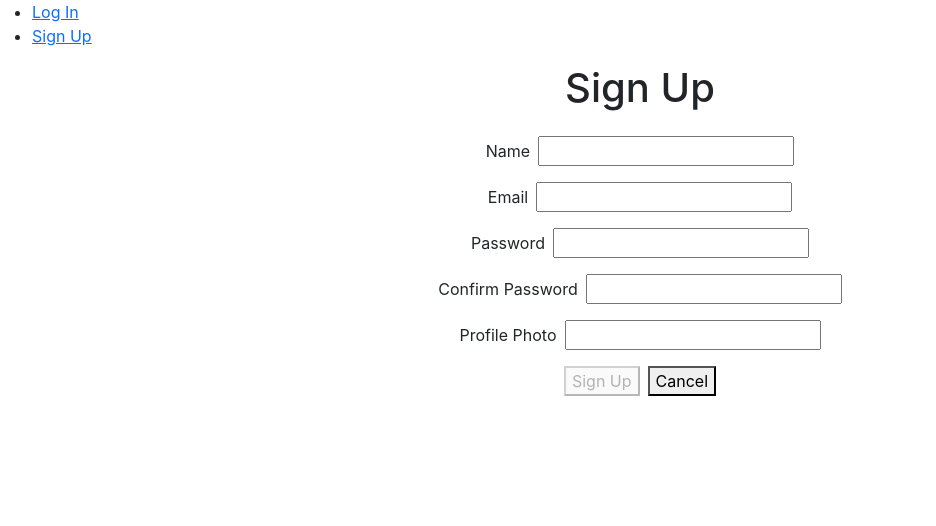
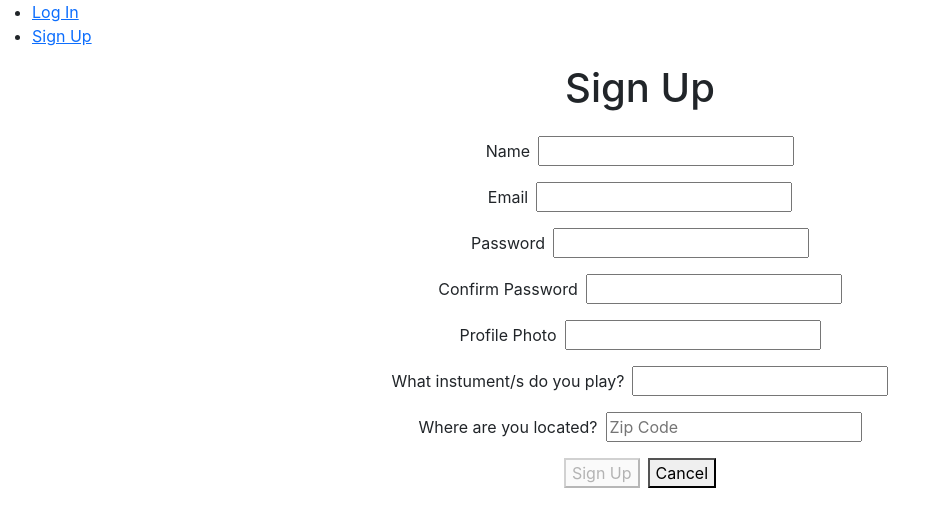
Before and after one commit to DevonJenkins/vibin-front-end, a React (Create React App) app: page /signup in a window 1280 px wide. Shown: the top 526 px of the page, without its empty margins (0-936 px from the left). Built offline with nearby package versions, Linux system fonts and the light colour scheme; no server answers.

Commit message:
add location/zipcode input.

```diff
--- a/src/components/SignupForm/SignupForm.jsx
+++ b/src/components/SignupForm/SignupForm.jsx
@@ -11,6 +11,8 @@ const SignupForm = props => {
     password: '',
     passwordConf: '',
     avatar: '',
+    instruments: '',
+    zip: '',
   })
 
   const handleChange = e => {
@@ -32,7 +34,7 @@ const SignupForm = props => {
     }
   }
 
-  const { name, email, password, passwordConf, avatar } = formData
+  const { name, email, password, passwordConf, avatar, instruments, zip } = formData
 
   const isFormInvalid = () => {
     return !(name && email && password && password === passwordConf)
@@ -104,6 +106,33 @@ const SignupForm = props => {
         />
       </div>
       <div className={styles.inputContainer}>
+        <label htmlFor="instruments" className={styles.label}>
+          What instument/s do you play?
+        </label>
+        <input
+          type="text"
+          autoComplete="off"
+          id="instruments"
+          value={instruments}
+          name="instruments"
+          onChange={handleChange}
+        />
+      </div>
+      <div className={styles.inputContainer}>
+        <label htmlFor="zip" className={styles.label}>
+          Where are you located?
+        </label>
+        <input
+          type="text"
+          autoComplete="off"
+          id="zip"
+          value={zip}
+          name="zip"
+          onChange={handleChange}
+          placeholder="Zip Code"
+        />
+      </div>
+      <div className={styles.inputContainer}>
         <button disabled={isFormInvalid()} className={styles.button}>
           Sign Up
         </button>
```
